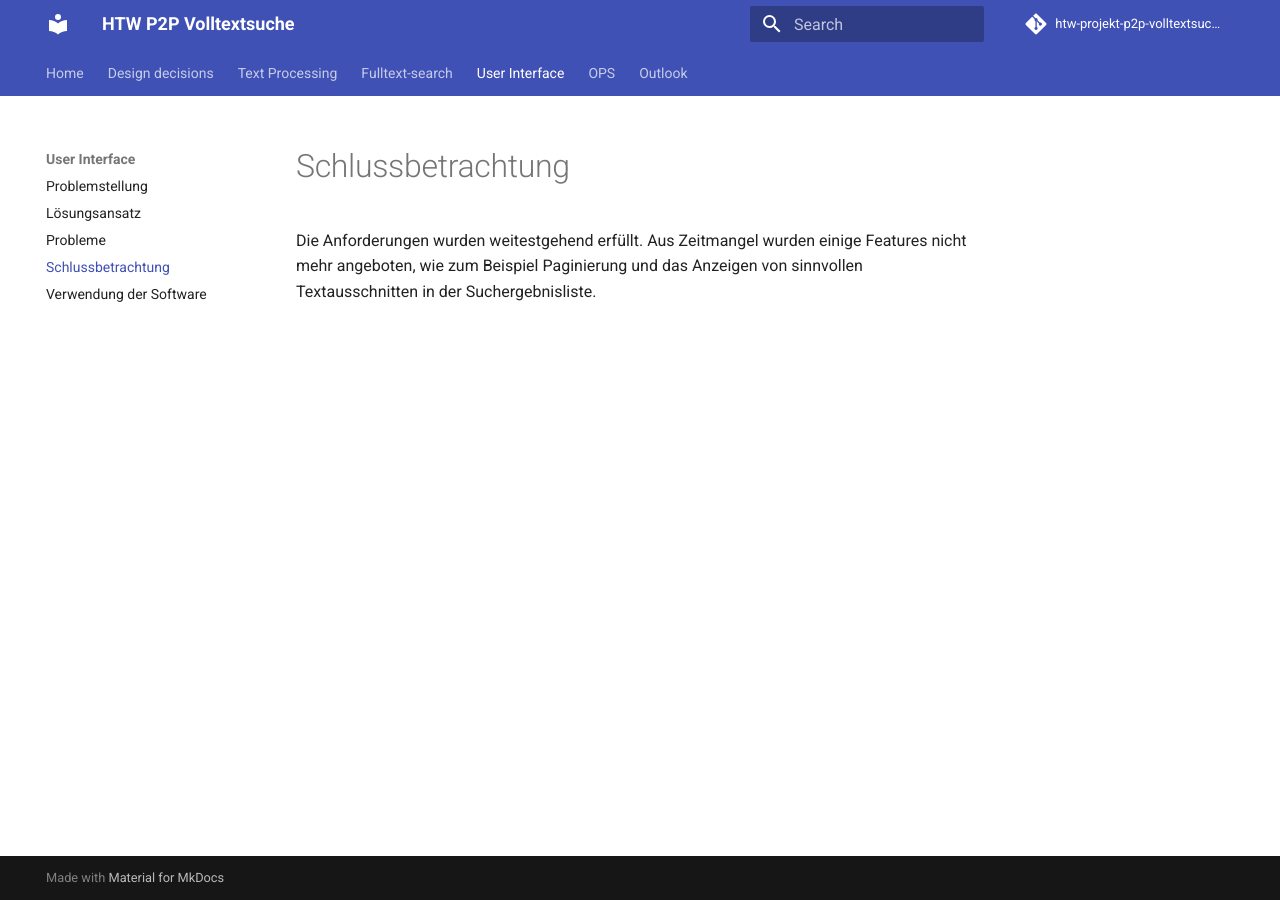
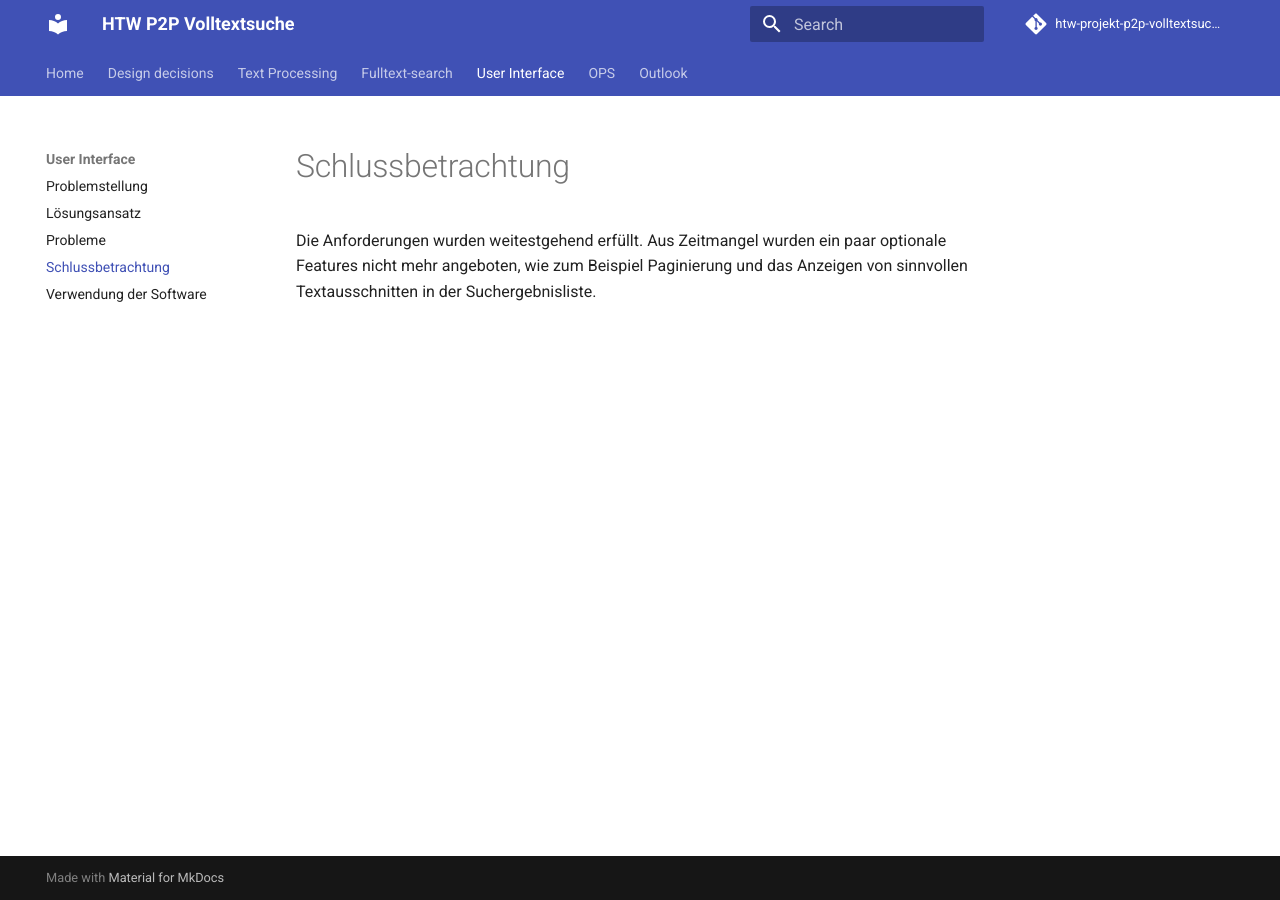
Before and after one commit to htw-projekt-p2p-volltextsuche/docs, an MkDocs documentation site: the page built from docs/user_interface/schlussbetrachtung.md, in a window 1280 px wide. Built offline with MkDocs 1.6.1 and Material for MkDocs 9.7.7, drawn with Linux system fonts in a browser that asks for light colours; comment, search, counter and statistics services are not loaded.

Commit message:
clarify that the missing features are optional

```diff
--- a/docs/user_interface/schlussbetrachtung.md
+++ b/docs/user_interface/schlussbetrachtung.md
@@ -1,2 +1,2 @@
 # Schlussbetrachtung
-Die Anforderungen wurden weitestgehend erfüllt. Aus Zeitmangel wurden einige Features nicht mehr angeboten, wie zum Beispiel Paginierung und das Anzeigen von sinnvollen Textausschnitten in der Suchergebnisliste.
+Die Anforderungen wurden weitestgehend erfüllt. Aus Zeitmangel wurden ein paar optionale Features nicht mehr angeboten, wie zum Beispiel Paginierung und das Anzeigen von sinnvollen Textausschnitten in der Suchergebnisliste.
```
